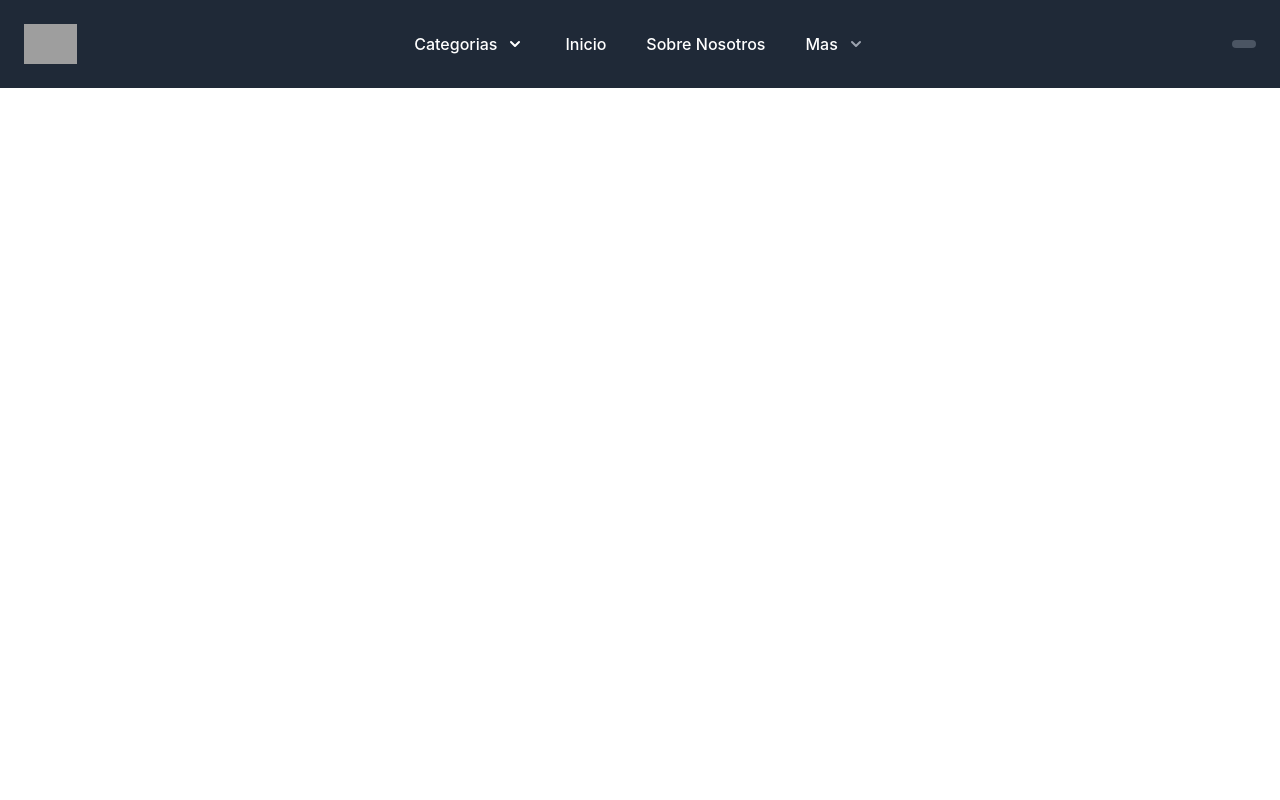
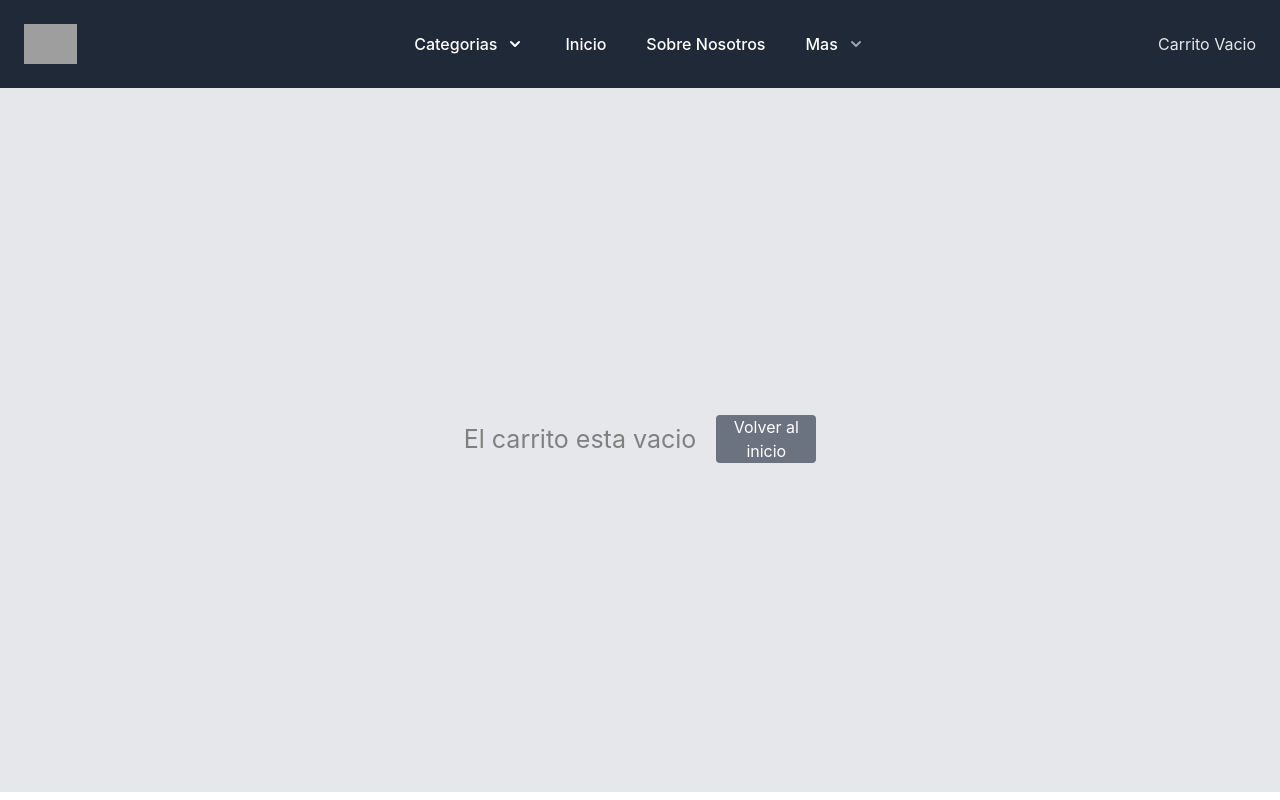
Before and after one commit to volentiera/ProyectoReact, a React (Create React App) app: page /cart in a window 1280 px wide. Built offline with nearby package versions, Linux system fonts and the light colour scheme; grey boxes are pictures that could not be loaded; the HTML template or start-up script is replaced by a standard one.

Commit message:
desafio cart view

```diff
--- a/src/App.jsx
+++ b/src/App.jsx
@@ -6,7 +6,7 @@ import {BrowserRouter , Route, Routes} from 'react-router-dom'
 
 import Navbar from './components/Navbar';
 import { CartProvider } from './context/CartContext';
-import ItemCartContainer from './components/ItemCart/ItemCartContainer';
+import CartContainer from './components/ItemCart/CartContainer';
 
 
 
@@ -21,7 +21,7 @@ function App() {
             <Route path="/" element={<ItemListContainer/>}/>
             <Route path="/category/:idCategory" element={<ItemListContainer/>}/>
             <Route path="/item/:idItem" element={<ItemDetailContainer/>}/>
-            <Route path="/cart" element={<ItemCartContainer/>}/>
+            <Route path="/cart" element={<CartContainer/>}/>
           </Routes>
         </BrowserRouter>
       </CartProvider>
--- /dev/null
+++ b/src/components/ItemCart/Cart.jsx
@@ -0,0 +1,25 @@
+import React from 'react';
+import "./cartconfig.css"
+
+const Cart = ({item , index , removeItemById}) => {
+
+    const removeItemByIdHandler = () =>{
+        removeItemById(item.id)
+    }
+    console.log(item.length)
+    return (
+        <>
+        <div className='grid grid-cols-6 grid-rows-1 text-center bg-gray-200'>
+            <div className='text-cart'>{index + 1}-</div>
+            <img className='img-cart' src={item.imagen} alt="" />
+            <h2 className='text-cart'>{item.nombre} - {item.marca}</h2>
+            <h2 className='text-cart'>Cantidad: {item.quantity}</h2>
+            <h2 className='text-cart'>${item.precio}</h2>
+            <button onClick={removeItemByIdHandler} className='button-cart bg-red-500 hover:bg-red-700 text-white font-bold py-2 px-4 rounded'>X</button>
+        </div>
+        <div className="pt-5 bg-gray-400"></div>
+        </>
+    );
+};
+
+export default Cart;
--- /dev/null
+++ b/src/components/ItemCart/CartContainer.jsx
@@ -0,0 +1,56 @@
+import React, { useContext, useEffect, useState } from "react";
+import { CartContext } from "../../context/CartContext";
+import Cart from "./Cart";
+import "./cartconfig.css";
+import { Link } from "react-router-dom";
+
+const CartContainer = () => {
+  const { cart , removeItemById, removeAllItems, total  } = useContext(CartContext);
+  const [totalPrice ,setTotalPrice] = useState(0)
+
+  useEffect(()=>{
+    setTotalPrice(total())
+  },[cart])
+
+  const removeAllItemsHandler = () => {
+    removeAllItems();
+  };
+  return (
+    <>
+      {cart.length > 0 ? (
+        <>
+        <div className="pt-5 bg-gray-200"></div>
+        <div className="pt-5 bg-gray-400"></div>
+          {cart.map((e , index) => (
+            <Cart key={e.id} item={e} removeItemById={removeItemById} index={index} />
+          ))}
+          <div className="grid grid-cols-2 grid-rows-1 text-center pb-5 bg-gray-200 p-5">
+            <h2 className="total-cart-text">Total Final:  ${totalPrice}</h2>
+            <div>
+            <button
+              className="mr-3 button-delete-all-cart bg-blue-500 rounded text-white"
+            >
+              Comprar
+            </button>
+            <button
+              onClick={removeAllItemsHandler}
+              className="button-delete-all-cart bg-gray-500 rounded text-white"
+            >
+              Vaciar Carrito
+            </button>
+            </div>
+          </div>
+        </>
+      )
+      :
+      (
+        <div className="empty-cart bg-gray-200">
+          <h2 className="empty-cart-text">El carrito esta vacio</h2>
+          <div className="button-back-menu-cart"><Link to={"/"}><button className="ml-5 text-white bg-gray-500  rounded">Volver al inicio</button></Link></div>
+        </div>
+      )}
+    </>
+  );
+};
+
+export default CartContainer;
--- a/src/components/ItemCart/ItemCartContainer.jsx
+++ /dev/null
@@ -1,11 +0,0 @@
-import React from 'react';
-
-const ItemCartContainer = () => {
-    return (
-        <div>
-
-        </div>
-    );
-};
-
-export default ItemCartContainer;
--- /dev/null
+++ b/src/components/ItemCart/cartconfig.css
@@ -0,0 +1,43 @@
+.img-cart{
+    width: 100%;
+    height: 230px;
+}
+.text-cart{
+    align-self: center;
+}
+.button-cart{
+    align-self: center;
+    justify-self: center;
+    width: 50px;
+    height: 50px;
+}
+.button-delete-all-cart{
+    align-self: center;
+    justify-self: center;
+    width: 180px;
+    height: 50px;
+
+}
+.empty-cart{
+    height: 88vh;
+    width: 100%;
+    display: flex;
+    justify-content: center;
+}
+.empty-cart-text{
+    justify-items: center;
+    align-self: center;
+    color: gray;
+    font-size: 25px;
+}
+.total-cart-text{
+    font-size: 25px;
+    justify-items: center;
+    align-self: center;
+}
+.button-back-menu-cart{
+    align-self: center;
+    justify-self: center;
+    width: 120px;
+    height: 50px;
+}
--- a/src/components/ItemCount/ItemCount.jsx
+++ b/src/components/ItemCount/ItemCount.jsx
@@ -29,7 +29,7 @@ const ItemCount = ({ stock, initial, onAdd, changeItemCount }) => {
       <div className="flex items-center justify-center text-black bg-white rounded">
         <button
           type="button"
-          className="text-white bg-blue-700 hover:bg-blue-800 focus:ring-4 focus:outline-none focus:ring-blue-300 font-medium rounded-lg text-sm px-5 py-2.5 text-center inline-flex items-center mr-2 dark:bg-blue-600 dark:hover:bg-blue-700 dark:focus:ring-blue-800"
+          className="text-white bg-gray-500 hover:bg-gray-700 focus:ring-4 focus:outline-none focus:ring-blue-300 font-medium rounded-lg text-sm px-5 py-2.5 text-center inline-flex items-center mr-2 dark:bg-blue-600 dark:hover:bg-blue-700 dark:focus:ring-blue-800"
           onClick={() => {onAdd(count); changeItemCount(false)}}
         >
           <svg
--- a/src/components/ItemDetail/ItemDetail.jsx
+++ b/src/components/ItemDetail/ItemDetail.jsx
@@ -20,7 +20,6 @@ const ItemDetail = ({item}) => {
     const onAdd = (quantity) =>{
         setQuantity(quantity)
         addItem(item, quantity)
-        //removeItemById(item.id)
 
     }
     const changeItemCount = (a) =>{
--- a/src/components/Navbar/CartWidget.jsx
+++ b/src/components/Navbar/CartWidget.jsx
@@ -2,7 +2,7 @@ import React from 'react';
 
 const CartWidget = () => {
     return (
-        <i className="ri-shopping-cart-2-line"/>
+        <i className="ri-shopping-cart-2-line "/>
     );
 };
 
--- a/src/components/Navbar/index.jsx
+++ b/src/components/Navbar/index.jsx
@@ -1,5 +1,5 @@
 /* This example requires Tailwind CSS v2.0+ */
-import { Fragment } from "react";
+import { Fragment, useContext } from "react";
 import { Popover, Transition } from "@headlessui/react";
 import {
   BookmarkAltIcon,
@@ -14,6 +14,7 @@ import {
 import { ChevronDownIcon } from "@heroicons/react/solid";
 import CartWidget from "./CartWidget";
 import { Link } from "react-router-dom";
+import { CartContext } from "../../context/CartContext";
 
 const categories = [
   {
@@ -63,6 +64,7 @@ function classNames(...classes) {
 }
 
 export default function Navbar() {
+  const {cart} = useContext(CartContext)
   return (
     <Popover className="relative bg-gray-800">
       <div className="px-4 mx-auto max-w-7xl sm:px-6">
@@ -213,9 +215,18 @@ export default function Navbar() {
               )}
             </Popover>
           </Popover.Group>
-          <div className="items-center justify-end hidden text-xl text-white md:flex md:flex-1 lg:w-0">
-            <button href="#" className="p-1 pl-3 pr-3 bg-gray-600 rounded hover:bg-gray-500 hover:scale-125"><CartWidget/></button>
-          </div>
+          {cart.length > 0 ?
+          <div className=" justify-end hidden text-xl text-white md:flex md:flex-1 lg:w-0">
+            <Link to={"/cart"}>
+              <button  className="flex p-1 pl-3 pr-3 bg-gray-600 rounded hover:bg-gray-500 hover:scale-125">
+                <CartWidget/>
+                <h2 className="pl-1">{cart.length}</h2>
+              </button>
+            </Link>
+          </div>:
+          <div className="items-center justify-end hidden text-gray-200 md:flex md:flex-1 lg:w-0">
+            Carrito Vacio
+          </div>}
         </div>
       </div>
 
--- a/src/context/CartContext.js
+++ b/src/context/CartContext.js
@@ -27,12 +27,17 @@ const CartProvider = ({children}) => {
         setCart([...resultRemove])
     }
     const isInCart = (itemId) =>{
-        return cart.find((e) => e.id === itemId)
+        return cart.find((item) => item.id === itemId)
     }
-
-    console.log(cart)
+    const total = () =>{
+        let tot = 0
+        cart.forEach(item=>{
+            tot = tot + item.precio * item.quantity
+        })
+        return tot
+    }
     return(
-        <CartContext.Provider value={{cart, setCart, addItem , removeAllItems, removeItemById, isInCart}}>
+        <CartContext.Provider value={{cart, setCart, addItem , removeAllItems, removeItemById, isInCart, total}}>
             {children}
         </CartContext.Provider>
     )
```
